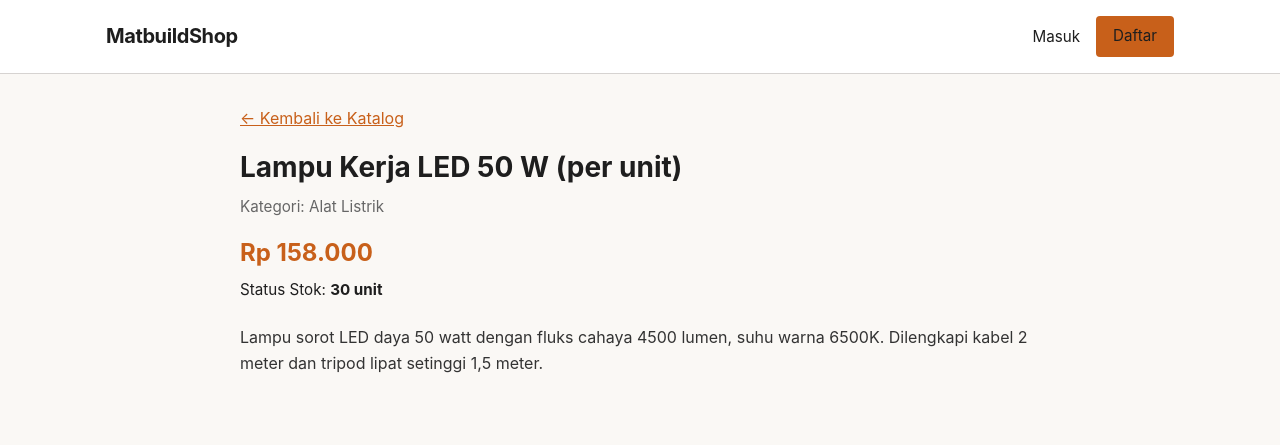
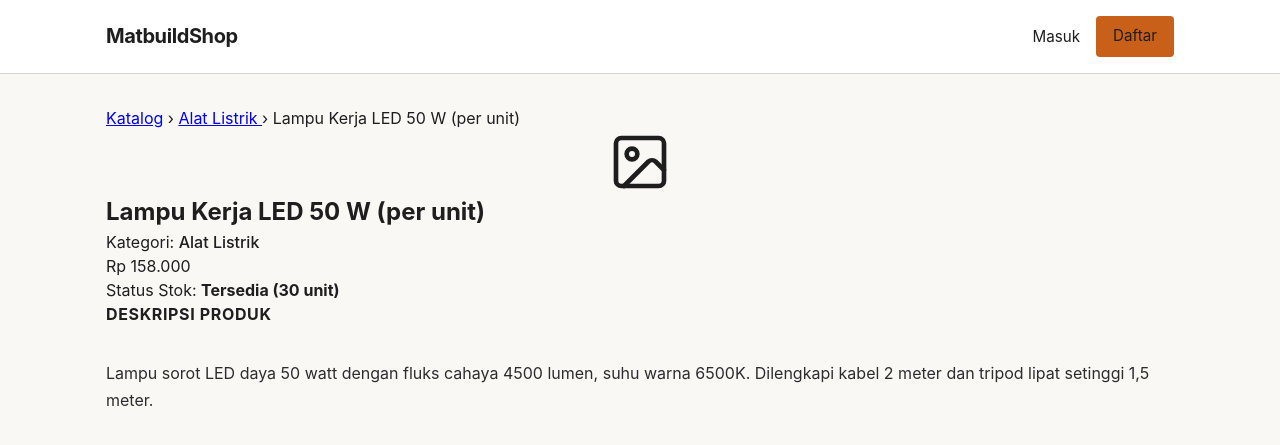
Before and after one commit to VicRMCW/matbuildshop, a Laravel app: a page that uses resources/views/shop/products/show.blade.php in a window 1280 px wide. Shown: the top 445 px of the page. Run offline with Laravel 12, Linux system fonts and the light colour scheme; data comes from the database, SQL or seed files in the repository.

Commit message:
feat: add product detail view

```diff
--- a/resources/views/shop/products/show.blade.php
+++ b/resources/views/shop/products/show.blade.php
@@ -1,26 +1,72 @@
 @extends('layouts.app', ['title' => $product->name . ' - MatbuildShop'])
 
 @section('content')
-<div style="max-width: 800px; margin: 0 auto;">
-    <p style="margin-bottom: 1rem;">
-        <a href="{{ route('shop.home') }}" style="color: var(--accent);">&larr; Kembali ke Katalog</a>
-    </p>
+<div class="shop-container">
+    {{-- Breadcrumb Navigasi: Katalog > Kategori > Nama Produk --}}
+    <nav class="shop-breadcrumb" aria-label="Breadcrumb">
+        <a href="{{ route('shop.home') }}">Katalog</a>
+        <span class="shop-breadcrumb-sep" aria-hidden="true">&rsaquo;</span>
+        @if ($product->category)
+            <a href="{{ route('shop.home', ['kategori' => $product->category->slug]) }}">
+                {{ $product->category->name }}
+            </a>
+            <span class="shop-breadcrumb-sep" aria-hidden="true">&rsaquo;</span>
+        @endif
+        <span class="shop-breadcrumb-current" aria-current="page">{{ $product->name }}</span>
+    </nav>
 
-    <h1 style="font-size: 1.75rem; margin-bottom: 0.5rem;">{{ $product->name }}</h1>
-    <div style="font-size: 0.95rem; color: #666; margin-bottom: 1rem;">
-        Kategori: {{ $product->category?->name ?? '-' }}
-    </div>
+    {{-- Detail Produk 2 Kolom --}}
+    <article class="product-detail-layout">
+        <div class="product-detail-media">
+            @if ($product->image)
+                <img src="{{ asset('storage/' . $product->image) }}" alt="Foto {{ $product->name }}" width="480" height="360" fetchpriority="high">
+            @else
+                <div class="product-card-placeholder" style="width: 100%; height: 100%; display: flex; align-items: center; justify-content: center;" title="Foto produk tidak tersedia">
+                    <svg width="64" height="64" viewBox="0 0 24 24" fill="none" stroke="currentColor" stroke-width="1.75" stroke-linecap="round" stroke-linejoin="round" aria-hidden="true">
+                        <rect width="18" height="18" x="3" y="3" rx="2" ry="2"/>
+                        <circle cx="9" cy="9" r="2"/>
+                        <path d="m21 15-3.086-3.086a2 2 0 0 0-2.828 0L6 21"/>
+                    </svg>
+                </div>
+            @endif
+        </div>
 
-    <div style="font-size: 1.5rem; font-weight: 700; color: var(--accent); margin-bottom: 0.5rem;">
-        {{ $product->formatted_price }}
-    </div>
+        <div class="product-detail-info">
+            <h1 class="product-detail-title">{{ $product->name }}</h1>
 
-    <p style="font-size: 0.95rem; margin-bottom: 1.5rem;">
-        Status Stok: <strong>{{ $product->stock }} unit</strong>
-    </p>
+            <div class="product-detail-category">
+                Kategori:
+                @if ($product->category)
+                    <a href="{{ route('shop.home', ['kategori' => $product->category->slug]) }}" style="color: var(--shop-accent); text-decoration: none; font-weight: 500;">
+                        {{ $product->category->name }}
+                    </a>
+                @else
+                    <span>Tidak terkategori</span>
+                @endif
+            </div>
 
-    <div style="line-height: 1.6; color: #333;">
-        {{ $product->description }}
-    </div>
+            <div class="product-detail-price">
+                {{ $product->formatted_price }}
+            </div>
+
+            <div class="product-detail-stock-box {{ $product->stock === 0 ? 'out' : '' }}">
+                @if ($product->stock > 0)
+                    <span>Status Stok:</span>
+                    <strong style="color: var(--shop-text);">Tersedia ({{ $product->stock }} unit)</strong>
+                @else
+                    <strong>Stok Habis</strong>
+                @endif
+            </div>
+
+            <div class="product-detail-desc">
+                <h2 style="font-size: 16px; font-weight: 700; text-transform: uppercase; letter-spacing: 0.04em; color: var(--shop-text); margin-bottom: 8px;">
+                    Deskripsi Produk
+                </h2>
+                <div style="color: #2C2C2C; line-height: 1.65; white-space: pre-line;">
+                    {{ $product->description }}
+                </div>
+            </div>
+        </div>
+    </article>
 </div>
 @endsection
--- /dev/null
+++ b/resources/views/shop/show.blade.php
@@ -0,0 +1 @@
+@include('shop.products.show')
```
